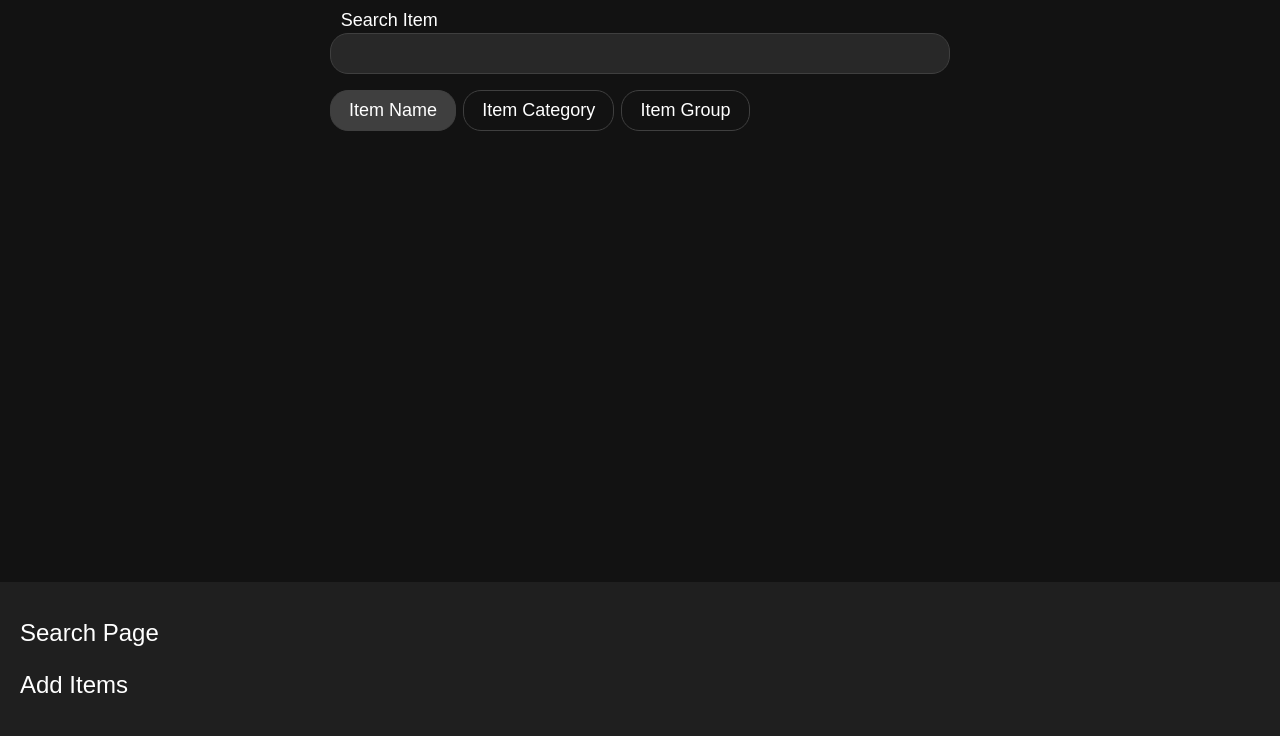
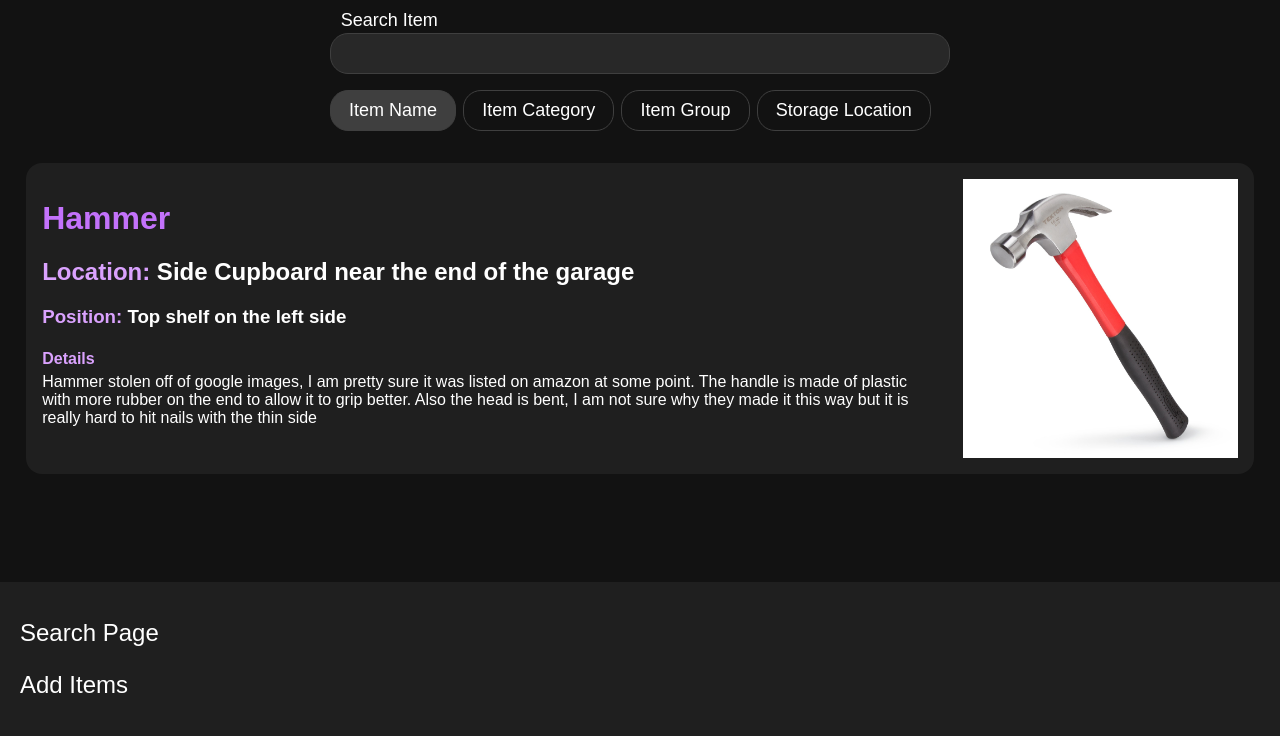
Before and after one commit to Antipoison7/tool-tracker, a PHP site: page / in a window 1280 px wide. Shown: the part 64-800 px from the top of the page. Run offline with PHP 8.4, Linux system fonts and the light colour scheme.

Commit message:
Feature: Created sample item card

```diff
--- a/site/index.php
+++ b/site/index.php
@@ -27,7 +27,23 @@
                      <label for="category">Item Category</label>
                      <input type="radio" id="group" name="search-type">
                      <label for="group">Item Group</label>
+                     <input type="radio" id="storage" name="search-type">
+                     <label for="storage">Storage Location</label>
                  </div>
+            </div>
+            <div class="returned-data">
+                <div class="item-container">
+                    <div class="left">
+                        <h1>Hammer</h1>
+                        <h2><span class="highlight">Location:</span> Side Cupboard near the end of the garage</h2>
+                        <h3><span class="highlight">Position:</span> Top shelf on the left side</h3>
+                        <h4>Details</h4>
+                        <p>Hammer stolen off of google images, I am pretty sure it was listed on amazon at some point. The handle is made of plastic with more rubber on the end to allow it to grip better. Also the head is bent, I am not sure why they made it this way but it is really hard to hit nails with the thin side</p>
+                    </div>
+                    <div class="right">
+                        <img src="./resources/images/uploaded/hammer.png" alt="Hammer Image">
+                    </div>
+                </div>
             </div>
         </main>
         <?php new Footer() ?>
--- a/site/resources/styles/pages/index.css
+++ b/site/resources/styles/pages/index.css
@@ -60,6 +60,11 @@ input[type="radio"]:hover + label{
     background-color: var(--clr-surface-a20);
 }
 
+#storage:checked + label{
+    color: var(--clr-light-a0);
+    background-color: var(--clr-surface-a20);
+}
+
 .input-box{
     display: flex;
     flex-direction: column;
@@ -81,3 +86,60 @@ input[type="radio"]:hover + label{
 .radio-box{
     display: flex;
 }
+
+.returned-data{
+    width: 50%;
+    margin: 2em auto;
+    display: flex;
+    flex-direction: column;
+    justify-content: center;
+    align-items: center;
+}
+
+@media only screen and (max-width: 1300px){
+    .returned-data{
+        width: 100%;
+    }
+}
+
+.returned-data .item-container{
+    display: grid;
+    grid-template-columns: 75% 25%;
+    width: 99%;
+}
+
+.returned-data .highlight{
+    color: var(--clr-primary-a50);
+}
+
+.returned-data h1{
+    color: var(--clr-primary-a30);
+}
+
+.returned-data h4{
+    color: var(--clr-primary-a50);
+    margin-bottom: 0px;
+}
+
+.returned-data p{
+    margin-top: 5px;
+}
+
+.returned-data .item-container .left{
+    background-color: var(--clr-surface-a5);
+    padding: 1em;
+    border-radius: 1em 0 0 1em;
+}
+
+.returned-data .item-container .right{
+    background-color: var(--clr-surface-a5);
+    display: flex;
+    justify-content: center;
+    align-items: center;
+    padding: 1em;
+    border-radius: 0 1em 1em 0;
+}
+
+.returned-data .item-container .right img{
+    width: 100%;
+}
```
Also changed, not shown: site/resources/components/item_factory/item_factory.php (added, +16 -0 lines), site/resources/data/stocktake.db (added), site/resources/images/uploaded/hammer.png (added).
